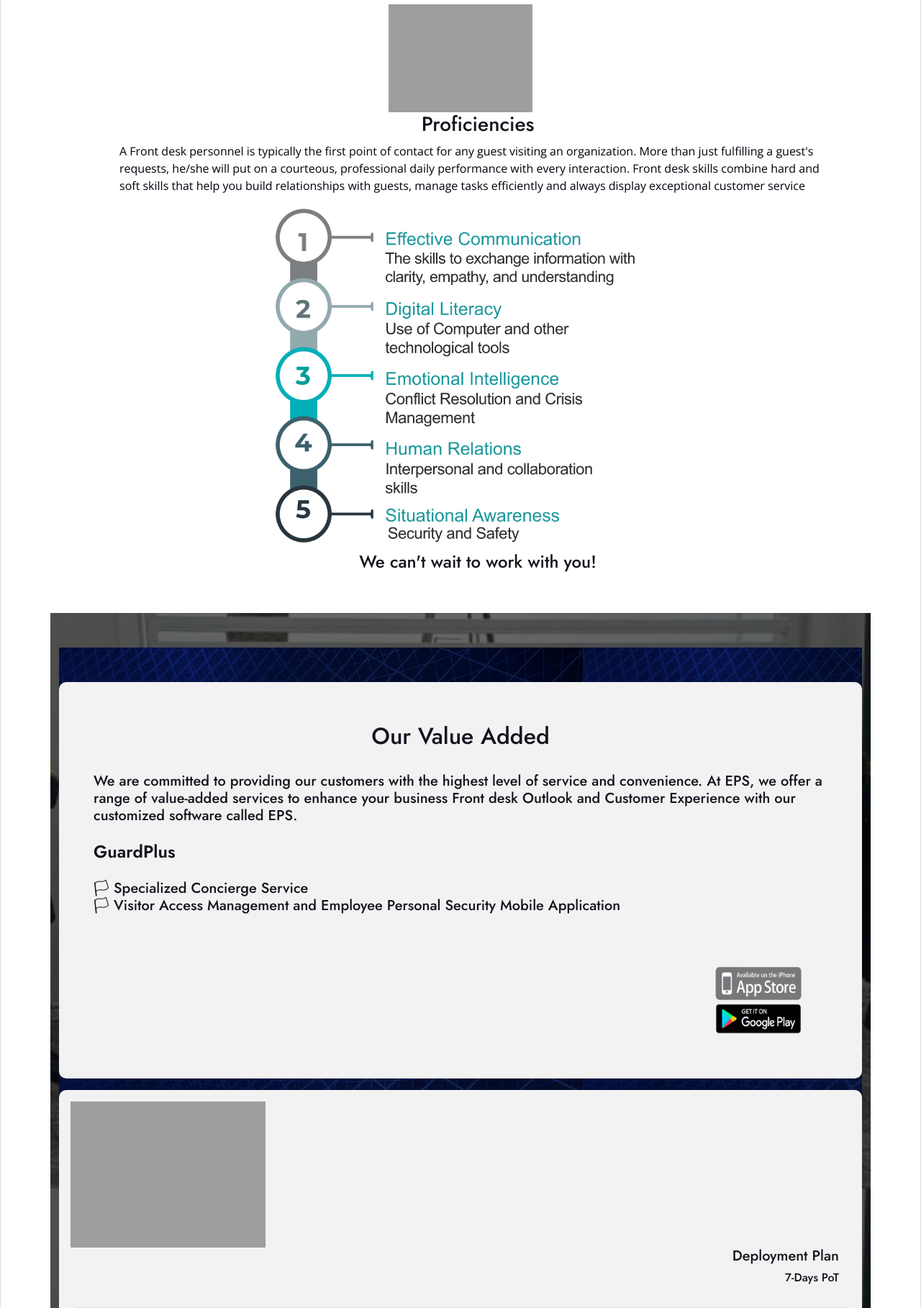
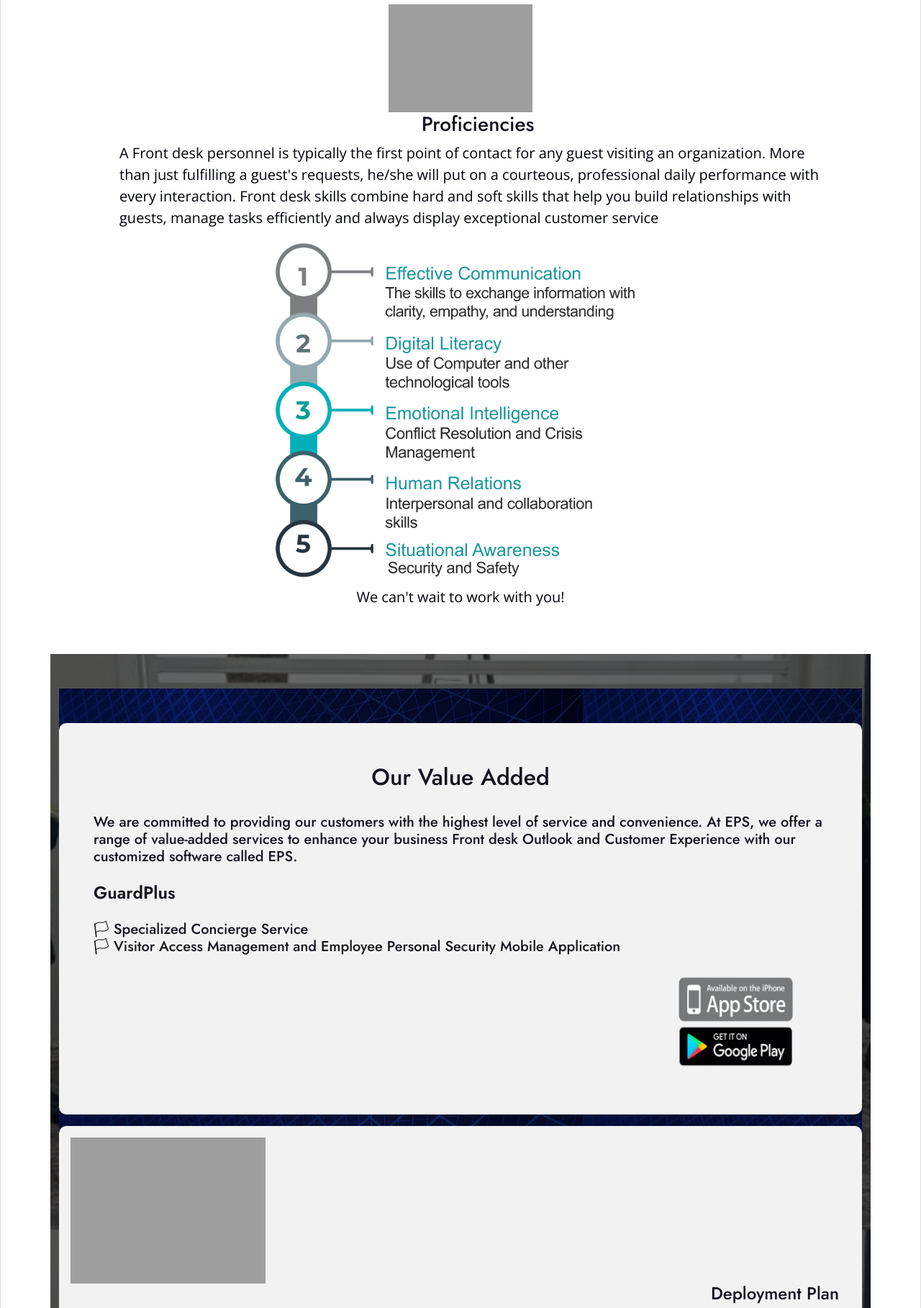
Before and after one commit to kephaz/EVERGREEN_PROJECT, a PHP site: page /personnel.html in a window 1280 px wide. Shown: the part 1313-3131 px from the top of the page at 72% size. Run offline with PHP 8.4, Linux system fonts and the light colour scheme; some libraries are stand-ins or nearby versions; grey boxes are pictures that could not be loaded.

Commit message:
90 percent done

```diff
--- a/career.html
+++ b/career.html
@@ -401,7 +401,7 @@
                     </div>
                         <div class="text-end">
                             <a href="#courses" class="btn btn-primary rounded-pill p-3 px-4 ms-lg-4 float-left">
-                                See the gallery</a>
+                                See Gallery</a>
                         </div>
 
                         <!-- courses header end -->
--- a/css/style.css
+++ b/css/style.css
@@ -401,7 +401,7 @@
 
 /*** Single Page Hero Header Start ***/
 .bg-breadcrumb {
-    background: linear-gradient(rgba(0, 0, 1, 0.5), rgba(0, 0, 0, 0.5)), url(../img/banner6.jpg);
+    background: linear-gradient(rgba(0, 0, 1, 0.5), rgba(0, 0, 0, 0.5)), url(../img/banner.jpg);
     background-position: center center;
     background-repeat: no-repeat;
     background-size: cover;
--- a/personnel.html
+++ b/personnel.html
@@ -218,7 +218,7 @@
                     alt="A photograph of sliced kiwifruit on a while plate" class="curve">
             </div>
             <h3 class="ms-5">Proficiencies</h3>
-            <p class="ms-5">A Front desk personnel is typically the first point of contact for any guest
+            <p class="ms-5 fs-5">A Front desk personnel is typically the first point of contact for any guest
                 visiting an organization. More than just fulfilling a guest's requests,
                 he/she will put on a courteous, professional daily performance with every interaction.
                 Front desk skills combine hard and soft skills that help you build relationships with
@@ -227,7 +227,7 @@
                 <img src="img/proficience.png" style="width: 50%;"
                     alt="A photograph of sliced kiwifruit on a while plate" class="curve">
             </div>
-            <h4 class="text-center ms-5"> We can't wait to work with you!</h4>
+            <p class="text-center fs-5"> We can't wait to work with you!</p>
         </div>
         <!-- Specialization End -->
         <!--
@@ -297,8 +297,8 @@
                             🏳 Specialized Concierge Service <br>🏳 Visitor Access Management and Employee Personal Security Mobile Application
                         </h6>
 
-                        <div class="text-end pt-5 mb-0">
-                            <a href="#"><img src="img/store.png" style="width: 12rem;" class="rounded mx-endd-block"
+                        <div class="text-end  mb-0">
+                            <a href="#"><img src="img/store.png" style="width: 25%;" class="rounded mx-endd-block"
                                     alt="..."></a>
                         </div>
                     </section>
@@ -314,14 +314,14 @@
                         <div class="text-start mb-0 pb-0">
                             <img src="img/deployment.png" style="width: 25%;"
                                 alt="A photograph of sliced kiwifruit on a while plate" class="curve">
-                            <h5 class="pe-3 pt-0 mt-0 text-end">Deployment Plan</h5>
+                            <h4 class="pe-3 pt-0 mt-0 text-end">Deployment Plan</h4>
                             <h6 class="pe-3 pb-4 text-end">7-Days PoT</h6>
                             <div class="card px-2">
 
                                 <table
                                     class="table text-dark pb-2 ">
                                     <thead>
-                                        <tr>
+                                        <tr class="fs-5">
                                             <th scope="col">S/N </th>
                                             <th scope="col">Goal</th>
                                             <th scope="col">Action</th>
@@ -329,7 +329,7 @@
                                         </tr>
                                     </thead>
                                     <tbody>
-                                        <tr>
+                                        <tr class="fs-5">
                                             <th scope="row">1</th>
                                             <td>Service Request
                                             </td>
@@ -337,13 +337,13 @@
                                             </td>
                                             <td>2 Days</td>
                                         </tr>
-                                        <tr>
+                                        <tr class="fs-5">
                                             <th scope="row">2</th>
                                             <td>Recruitment</td>
                                             <td>Candidate Selection, Training, and Documentation</td>
                                             <td>3 Day</td>
                                         </tr>
-                                        <tr>
+                                        <tr class="fs-5">
                                             <th scope="row">3</th>
                                             <td>Contract Activation</td>
                                             <td>Supervised Resumption</td>
```
